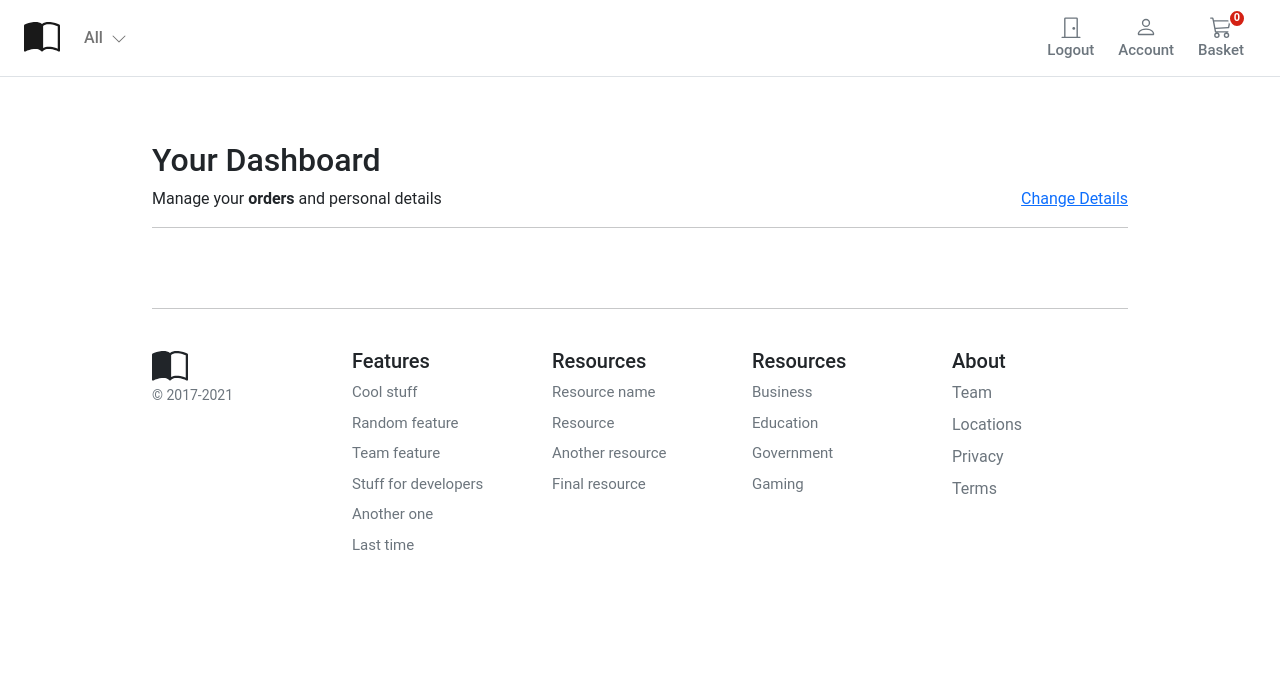
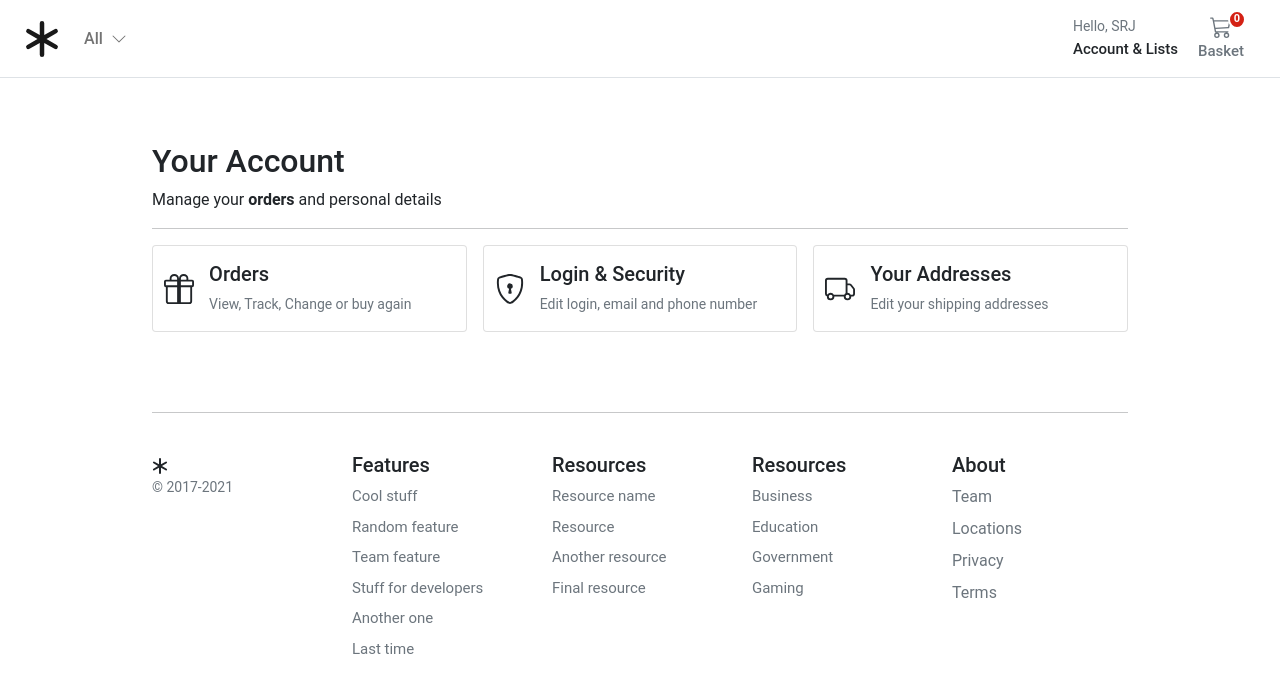
Before and after one commit to Im-SRJ/Django_Ecommerce_Store, a Django app: page /account/dashboard/ in a window 1280 px wide. Shown: the top 693 px of the page. Run offline with Django 4.2, Linux system fonts and the light colour scheme; a user stored in the database is signed in; data comes from the database, SQL or seed files in the repository; data that the repository does not hold is empty.

Commit message:
Managing Multiple Addresses
1. Build addresses CRUD system

```diff
--- a/account/admin.py
+++ b/account/admin.py
@@ -11,7 +11,7 @@ class CustomUserAdmin(admin.ModelAdmin):
     list_display = [
         "id",
         "email",
-        "username",
+        "name",
         "is_staff",
         "is_superuser",
     ]
--- a/account/urls.py
+++ b/account/urls.py
@@ -65,4 +65,9 @@ urlpatterns = [
         TemplateView.as_view(template_name="account/dashboard/delete_confirm.html"),
         name="delete_confirmation",
     ),
+    path("addresses/", views.view_address, name="addresses"),
+    path("add_address/", views.add_address, name="add_address"),
+    path("addresses/edit/<slug:id>/", views.edit_address, name="edit_address"),
+    path("addresses/delete/<slug:id>/", views.delete_address, name="delete_address"),
+    path("addresses/set_default/<slug:id>/", views.set_default, name="set_default"),
 ]
--- a/account/views.py
+++ b/account/views.py
@@ -1,16 +1,17 @@
 from django.contrib.auth import login, logout
 from django.contrib.auth.decorators import login_required
 from django.contrib.sites.shortcuts import get_current_site
-from django.http import HttpResponse
+from django.http import HttpResponse, HttpResponseRedirect
 from django.shortcuts import redirect, render
 from django.template.loader import render_to_string
+from django.urls import reverse
 from django.utils.encoding import force_bytes, force_str
 from django.utils.http import urlsafe_base64_decode, urlsafe_base64_encode
 
 from orders.views import user_orders
 
-from .forms import RegistrationForm, UserEditForm
-from .models import CustomUser
+from .forms import RegistrationForm, UserAddressForm, UserEditForm
+from .models import Address, CustomUser
 from .tokens import account_activation_token
 
 
@@ -92,3 +93,57 @@ def account_activate(request, uidb64, token):
         return redirect("dashboard")
     else:
         return render(request, "account/registration/activation_invalid.html")
+
+
+# Addresses
+
+
+@login_required
+def view_address(request):
+    addresses = Address.objects.filter(customer=request.user)
+    return render(request, "account/dashboard/addresses.html", {"addresses": addresses})
+
+
+@login_required
+def add_address(request):
+    if request.method == "POST":
+        address_form = UserAddressForm(data=request.POST)
+        if address_form.is_valid():
+            address_form = address_form.save(commit=False)
+            address_form.customer = request.user
+            address_form.save()
+            return HttpResponseRedirect(reverse("addresses"))
+    else:
+        address_form = UserAddressForm()
+    return render(
+        request, "account/dashboard/edit_addresses.html", {"form": address_form}
+    )
+
+
+@login_required
+def edit_address(request, id):
+    if request.method == "POST":
+        address = Address.objects.get(pk=id, customer=request.user)
+        address_form = UserAddressForm(instance=address, data=request.POST)
+        if address_form.is_valid():
+            address_form.save()
+            return HttpResponseRedirect(reverse("addresses"))
+    else:
+        address = Address.objects.get(pk=id, customer=request.user)
+        address_form = UserAddressForm(instance=address)
+    return render(
+        request, "account/dashboard/edit_addresses.html", {"form": address_form}
+    )
+
+
+@login_required
+def delete_address(request, id):
+    address = Address.objects.filter(pk=id, customer=request.user).delete()
+    return redirect("addresses")
+
+
+@login_required
+def set_default(request, id):
+    Address.objects.filter(customer=request.user, default=True).update(default=False)
+    Address.objects.filter(pk=id, customer=request.user).update(default=True)
+    return redirect("addresses")
--- a/templates/account/dashboard/dashboard.html
+++ b/templates/account/dashboard/dashboard.html
@@ -1,71 +1,79 @@
-{% extends "base.html" %}
+{% extends "../sub_base.html" %}
 {% block title %}Dashboard{% endblock %}
 
-{% block content %}
+{% block sub_content %}
 
-<div class="container">
   <div class="col-12">
-    <h1 class="h2">Your Dashboard</h1>
+    <h1 class="h2">Your Account</h1>
   </div>
   <div class="col-12 d-flex justify-content-between">
     <div>Manage your <b>orders</b> and personal details</div>
-    <div><a href="{% url 'edit_details' %}">Change Details</a></div>
+    {% comment %} <div><a href="{% url "account:edit_details" %}">Change Details</a></div> {% endcomment %}
   </div>
   <hr />
-</div>
-<div class="container">
-  {% for order in orders %}
-  <div class="row g-3">
-    <div class="col-12 bg-light p-3 d-flex justify-content-between">
-      <div class="d-flex d-flex-inline">
-        <div class="pe-3">{{ order.created }}</div>
-        <div class="dropdown">
-          <a class="text-reset text-decoration-none dropdown-toggle" href="#" role="link" id="dropdownLink"
-            data-bs-toggle="dropdown" aria-expanded="false">
-            Dispacted to
-            <svg xmlns="http://www.w3.org/2000/svg" width="12" height="12" fill="currentColor"
-              class="bi bi-chevron-down" viewBox="0 0 16 16">
-              <path fill-rule="evenodd"
-                d="M1.646 4.646a.5.5 0 0 1 .708 0L8 10.293l5.646-5.647a.5.5 0 0 1 .708.708l-6 6a.5.5 0 0 1-.708 0l-6-6a.5.5 0 0 1 0-.708z" />
+
+  <div class="row row-cols-1 row-cols-sm-2 row-cols-md-3 g-3">
+    <div class="col">
+      <a href="#" class="text-reset text-decoration-none" role="button" style="max-width: 540px;">
+      <div class="card mb-3">
+        <div class="row g-0">
+          <div class="col-2 position-relative">
+            <svg class="position-absolute top-50 start-50 translate-middle" xmlns="http://www.w3.org/2000/svg" width="30" height="30" fill="currentColor" class="bi bi-gift"
+              viewBox="0 0 16 16">
+              <path
+                d="M3 2.5a2.5 2.5 0 0 1 5 0 2.5 2.5 0 0 1 5 0v.006c0 .07 0 .27-.038.494H15a1 1 0 0 1 1 1v2a1 1 0 0 1-1 1v7.5a1.5 1.5 0 0 1-1.5 1.5h-11A1.5 1.5 0 0 1 1 14.5V7a1 1 0 0 1-1-1V4a1 1 0 0 1 1-1h2.038A2.968 2.968 0 0 1 3 2.506V2.5zm1.068.5H7v-.5a1.5 1.5 0 1 0-3 0c0 .085.002.274.045.43a.522.522 0 0 0 .023.07zM9 3h2.932a.56.56 0 0 0 .023-.07c.043-.156.045-.345.045-.43a1.5 1.5 0 0 0-3 0V3zM1 4v2h6V4H1zm8 0v2h6V4H9zm5 3H9v8h4.5a.5.5 0 0 0 .5-.5V7zm-7 8V7H2v7.5a.5.5 0 0 0 .5.5H7z" />
             </svg>
-          </a>
-          <ul class="dropdown-menu" aria-labelledby="dropdownLink">
-            <li class="item small">{{order.full_name}}</li>
-            <li class="item small">{{order.address1}}</li>
-            <li class="item small">{{order.address2}}</li>
-            <li class="item small">{{order.post_code}}</li>
-          </ul>
-        </div>
-      </div>
-      <div class="text-end">
-        Total paid: <span class="fw-bold">£{{ order.total_paid }}</span>
-      </div>
-    </div>
-    <div class="col-md-5 col-lg-4 order-md-last p-0 order-3">
-      <div class="d-grid gap-2 ">
-        <button class="btn btn-warning" type="button">Problem with order</button>
-        <button class="btn btn-light" type="button">Leave a review</button>
-      </div>
-    </div>
-    <div class="col-md-7 col-lg-8 p-0">
-      {% for item in order.items.all %}
-      <div class="card mb-3 border-0">
-        <div class="row g-0">
-          <div class="col-md-2 d-none d-md-block">
-            <img class="img-fluid" style="width:90px" src="{{item.product.image.url}}" />
           </div>
-          <div class="col-md-10">
-            <div class="card-body p-1">
-              <a class="text-decoration-none" href="{{ item.product.get_absolute_url }}">
-                <p class="card-text small">{{item.product|title}}</p>
-              </a>
+          <div class="col-10">
+            <div class="card-body ps-0 ps-md-1">
+              <h1 class="h5">Orders</h1>
+              <p class="card-text small text-muted">View, Track, Change or buy again</p>
             </div>
           </div>
         </div>
       </div>
-      {% endfor %}
+      </a>
     </div>
+    <div class="col">
+      <a href="{% url "edit_details" %}" class="text-reset text-decoration-none" role="button" style="max-width: 540px;">
+      <div class="card mb-3">
+        <div class="row g-0">
+          <div class="col-2 position-relative">
+            <svg class="position-absolute top-50 start-50 translate-middle" xmlns="http://www.w3.org/2000/svg" width="30" height="30" fill="currentColor" class="bi bi-shield-lock" viewBox="0 0 16 16">
+              <path d="M5.338 1.59a61.44 61.44 0 0 0-2.837.856.481.481 0 0 0-.328.39c-.554 4.157.726 7.19 2.253 9.188a10.725 10.725 0 0 0 2.287 2.233c.346.244.652.42.893.533.12.057.218.095.293.118a.55.55 0 0 0 .101.025.615.615 0 0 0 .1-.025c.076-.023.174-.061.294-.118.24-.113.547-.29.893-.533a10.726 10.726 0 0 0 2.287-2.233c1.527-1.997 2.807-5.031 2.253-9.188a.48.48 0 0 0-.328-.39c-.651-.213-1.75-.56-2.837-.855C9.552 1.29 8.531 1.067 8 1.067c-.53 0-1.552.223-2.662.524zM5.072.56C6.157.265 7.31 0 8 0s1.843.265 2.928.56c1.11.3 2.229.655 2.887.87a1.54 1.54 0 0 1 1.044 1.262c.596 4.477-.787 7.795-2.465 9.99a11.775 11.775 0 0 1-2.517 2.453 7.159 7.159 0 0 1-1.048.625c-.28.132-.581.24-.829.24s-.548-.108-.829-.24a7.158 7.158 0 0 1-1.048-.625 11.777 11.777 0 0 1-2.517-2.453C1.928 10.487.545 7.169 1.141 2.692A1.54 1.54 0 0 1 2.185 1.43 62.456 62.456 0 0 1 5.072.56z"/>
+              <path d="M9.5 6.5a1.5 1.5 0 0 1-1 1.415l.385 1.99a.5.5 0 0 1-.491.595h-.788a.5.5 0 0 1-.49-.595l.384-1.99a1.5 1.5 0 1 1 2-1.415z"/>
+            </svg>
+          </div>
+          <div class="col-10">
+            <div class="card-body ps-0 ps-md-1">
+              <h1 class="h5">Login & Security</h1>
+              <p class="card-text small text-muted">Edit login, email and phone number</p>
+            </div>
+          </div>
+        </div>
+      </div>
+      </a>
+    </div>
+    <div class="col">
+      <a href="{% url "addresses" %}" class="text-reset text-decoration-none" role="button" style="max-width: 540px;">
+      <div class="card mb-3">
+        <div class="row g-0">
+          <div class="col-2 position-relative">
+            <svg class="position-absolute top-50 start-50 translate-middle" xmlns="http://www.w3.org/2000/svg" width="30" height="30" fill="currentColor" class="bi bi-truck" viewBox="0 0 16 16">
+              <path d="M0 3.5A1.5 1.5 0 0 1 1.5 2h9A1.5 1.5 0 0 1 12 3.5V5h1.02a1.5 1.5 0 0 1 1.17.563l1.481 1.85a1.5 1.5 0 0 1 .329.938V10.5a1.5 1.5 0 0 1-1.5 1.5H14a2 2 0 1 1-4 0H5a2 2 0 1 1-3.998-.085A1.5 1.5 0 0 1 0 10.5v-7zm1.294 7.456A1.999 1.999 0 0 1 4.732 11h5.536a2.01 2.01 0 0 1 .732-.732V3.5a.5.5 0 0 0-.5-.5h-9a.5.5 0 0 0-.5.5v7a.5.5 0 0 0 .294.456zM12 10a2 2 0 0 1 1.732 1h.768a.5.5 0 0 0 .5-.5V8.35a.5.5 0 0 0-.11-.312l-1.48-1.85A.5.5 0 0 0 13.02 6H12v4zm-9 1a1 1 0 1 0 0 2 1 1 0 0 0 0-2zm9 0a1 1 0 1 0 0 2 1 1 0 0 0 0-2z"/>
+            </svg>
+          </div>
+          <div class="col-10">
+            <div class="card-body ps-0 ps-md-1">
+              <h1 class="h5">Your Addresses</h1>
+              <p class="card-text small text-muted">Edit your shipping addresses</p>
+            </div>
+          </div>
+        </div>
+      </div>
+      </a>
+    </div>
+
   </div>
-  {% endfor %}
-</div>
+
 {% endblock %}
--- a/templates/account/sub_base.html
+++ b/templates/account/sub_base.html
@@ -3,9 +3,9 @@
 {% block stylesheet %}{% static 'account/css/account.css' %}{% endblock %}
 
 {% block content %}
-<div class="container-fluid">
+<div class="container">
   <div class="login d-flex align-items-center">
-    <div class="col-12 col-md-6 col-lg-4 mx-auto">
+    <div class="col-12 col-md-12 col-lg-12 mx-auto">
       {% block sub_content %}{% endblock %}
     </div>
   </div>
--- a/templates/base.html
+++ b/templates/base.html
@@ -4,7 +4,7 @@
 
 <head>
   <meta charset="utf-8" />
-    <title>{% block title %}Store - Discount on Books & more{% endblock %}</title>
+  <title>{% block title %}Store - Low Prices in Books & more{% endblock %}</title>
   <meta name="viewport" content="width=device-width, initial-scale=1">
   <link href="https://cdn.jsdelivr.net/npm/bootstrap@5.0.0-beta1/dist/css/bootstrap.min.css" rel="stylesheet"
     integrity="sha384-giJF6kkoqNQ00vy+HMDP7azOuL0xtbfIcaT9wjKHr8RbDVddVHyTfAAsrekwKmP1" crossorigin="anonymous">
@@ -23,10 +23,10 @@
       <div class="container-fluid px-md-4">
         <div class="d-flex w-100 navbar-collapse">
           <a class="navbar-brand d-flex-inline" href="/">
-              <svg xmlns="http://www.w3.org/2000/svg" width="36" height="36" fill="currentColor" class="bi bi-book-half"
+            <svg xmlns="http://www.w3.org/2000/svg" width="36" height="36" fill="currentColor" class="bi bi-asterisk"
               viewBox="0 0 16 16">
               <path
-                  d="M8.5 2.687c.654-.689 1.782-.886 3.112-.752 1.234.124 2.503.523 3.388.893v9.923c-.918-.35-2.107-.692-3.287-.81-1.094-.111-2.278-.039-3.213.492V2.687zM8 1.783C7.015.936 5.587.81 4.287.94c-1.514.153-3.042.672-3.994 1.105A.5.5 0 0 0 0 2.5v11a.5.5 0 0 0 .707.455c.882-.4 2.303-.881 3.68-1.02 1.409-.142 2.59.087 3.223.877a.5.5 0 0 0 .78 0c.633-.79 1.814-1.019 3.222-.877 1.378.139 2.8.62 3.681 1.02A.5.5 0 0 0 16 13.5v-11a.5.5 0 0 0-.293-.455c-.952-.433-2.48-.952-3.994-1.105C10.413.809 8.985.936 8 1.783z" />
+                d="M8 0a1 1 0 0 1 1 1v5.268l4.562-2.634a1 1 0 1 1 1 1.732L10 8l4.562 2.634a1 1 0 1 1-1 1.732L9 9.732V15a1 1 0 1 1-2 0V9.732l-4.562 2.634a1 1 0 1 1-1-1.732L6 8 1.438 5.366a1 1 0 0 1 1-1.732L7 6.268V1a1 1 0 0 1 1-1z" />
             </svg>
           </a>
           <ul class="navbar-nav me-auto mb-2 mb-md-0">
@@ -41,10 +41,10 @@
                   </svg></i>
               </a>
               <ul class="dropdown-menu rounded-0 border-0" aria-labelledby="navbarDropdown">
-                  <li><a class="dropdown-item" href="{% url 'index' %}">All</a></li>
+                <li><a class="dropdown-item" href="{% url "index" %}">All</a></li>
                 {% for c in categories %}
                 <li {% if category.slug == c.slug %}class="selected" {% endif %}>
-                    <a class="dropdown-item" href="{{ c.get_absolute_url }}">{{c.name|title}}</a>
+                  <a class="dropdown-item" href="{{ c.get_absolute_url }}">{{ c.name|title }}</a>
                 </li>
                 {% endfor %}
               </ul>
@@ -62,51 +62,45 @@
             </div>
             <span class="fs15 fw500">Shop</span>
           </button>
-
+          <div>
+            <div class="collapse navbar-collapse" id="navbarSupportedContent2">
+              <ul class="navbar-nav me-auto mb-2 mb-lg-0">
+                <li class="nav-item dropdown">
+                  <a class="nav-link dropdown-toggle text-reset" href="#" id="navbarDropdown" role="button"
+                    data-bs-toggle="dropdown" aria-expanded="false">
+                    <div class="small text-muted">Hello,
                       {% if user.is_authenticated %}
-            <a type="button" role="button" href="{% url 'logout' %}"
+                        {{ request.user.name }}
+                      {% else %}
+                      Login
+                      {% endif %}
+                    </div>
+                    <span class="fs15 fw500">Account &amp; Lists
+                    </span>
+                    </span>
+                  </a>
+                  <div class="dropdown-menu rounded-0" aria-labelledby="navbarDropdown">
+                    <div class="card border-0">
+                      <div class="card-body">
+                        <h6 class="card-title">My Account</h6>
+                        <ul class="list-group list-group-flush dropdown-account-link">
+                          {% if user.is_authenticated %}
+                          <a href="{% url "dashboard" %}" class="text-reset small list-group-item p-0 pb-1 border-0 dropdown-account-link">Your Account</a>
+                          <a href="#" class="text-reset small list-group-item p-0 pb-1 border-0 dropdown-account-link">Orders</a>
+                          <a href="{% url "logout" %}" class="text-reset small list-group-item p-0 pb-1 border-0 dropdown-account-link">Logout</a>
+                          {% else %}
+                          <a href="{% url "login" %}" class="text-reset small list-group-item p-0 pb-1 border-0 dropdown-account-link">Login</a>
+                          {% endif %}
+                        </ul>
+                      </div>
+                    </div>
+                  </div>
+                </li>
+              </ul>
+            </div>
+          </div>
+          <a type="button" role="button" href="{% url "basket_summary" %}"
             class="btn btn-outline-secondary border-0 basket-btn">
-              <div>
-                <svg xmlns="http://www.w3.org/2000/svg" width="22" height="22" fill="currentColor"
-                  class="bi bi-door-closed" viewBox="0 0 16 16">
-                  <path
-                    d="M3 2a1 1 0 0 1 1-1h8a1 1 0 0 1 1 1v13h1.5a.5.5 0 0 1 0 1h-13a.5.5 0 0 1 0-1H3V2zm1 13h8V2H4v13z" />
-                  <path d="M9 9a1 1 0 1 0 2 0 1 1 0 0 0-2 0z" />
-                </svg>
-              </div>
-              <span class="fs15 fw500">Logout</span>
-            </a>
-            {% else %}
-            <a type="button" role="button" href="{% url 'login' %}"
-              class="btn btn-outline-secondary border-0 basket-btn">
-              <div>
-                <svg xmlns="http://www.w3.org/2000/svg" width="22" height="22" fill="currentColor"
-                  class="bi bi-door-closed" viewBox="0 0 16 16">
-                  <path
-                    d="M3 2a1 1 0 0 1 1-1h8a1 1 0 0 1 1 1v13h1.5a.5.5 0 0 1 0 1h-13a.5.5 0 0 1 0-1H3V2zm1 13h8V2H4v13z" />
-                  <path d="M9 9a1 1 0 1 0 2 0 1 1 0 0 0-2 0z" />
-                </svg>
-              </div>
-              <span class="fs15 fw500">Login</span>
-            </a>
-            {% endif %}
-
-
-            <a type="button" role="button" href="{% url 'dashboard' %}"
-              class="btn btn-outline-secondary border-0 basket-btn">
-              <div>
-                <svg xmlns="http://www.w3.org/2000/svg" width="22" height="22" fill="currentColor" class="bi bi-person"
-                  viewBox="0 0 16 16">
-                  <path
-                    d="M8 8a3 3 0 1 0 0-6 3 3 0 0 0 0 6zm2-3a2 2 0 1 1-4 0 2 2 0 0 1 4 0zm4 8c0 1-1 1-1 1H3s-1 0-1-1 1-4 6-4 6 3 6 4zm-1-.004c-.001-.246-.154-.986-.832-1.664C11.516 10.68 10.289 10 8 10c-2.29 0-3.516.68-4.168 1.332-.678.678-.83 1.418-.832 1.664h10z" />
-                </svg>
-              </div>
-              <span class="fs15 fw500">Account</span>
-            </a>
-
-            <a type="button" role="button" href="{% url 'basket_summary' %}"
-              class="btn btn-outline-secondary border-0 basket-btn">
-
             {% with total_qty=basket|length %}
             <div id="basket-qty" class="basket-qty">
               {% if total_qty > 0 %}
@@ -129,12 +123,22 @@
         <div class="d-md-none d-lg-none d-xl-none">
           <div class="collapse navbar-collapse" id="navbarCollapse">
             <ul class="navbar-nav me-auto mb-2 mb-md-0">
-                <li><a class="dropdown-item" href="{% url 'index' %}">All</a></li>
+              <li><a class="dropdown-item" href="{% url "index" %}">All</a></li>
               {% for c in categories %}
               <li {% if category.slug == c.slug %}class="selected" {% endif %}>
                 <a class="dropdown-item" href="{{ c.get_absolute_url }}">{{ c.name|title }}</a>
               </li>
               {% endfor %}
+            </ul>
+            <h6 class="card-title">My Account</h6>
+              <ul class="list-group list-group-flush dropdown-account-link">
+                {% if user.is_authenticated %}
+                <a href="{% url "dashboard" %}" class="dropdown-item">Your Account</a>
+                <a href="#" class="dropdown-item">Orders</a>
+                <a href="{% url "logout" %}" class="dropdown-item">Logout</a>
+                {% else %}
+                <a href="{% url "login" %}" class="dropdown-item">Login</a>
+                {% endif %}
               </ul>
           </div>
         </div>
@@ -154,10 +158,10 @@
     <hr>
     <div class="row pt-4">
       <div class="col-12 col-md">
-          <svg xmlns="http://www.w3.org/2000/svg" width="36" height="36" fill="currentColor" class="bi bi-book-half"
+        <svg xmlns="http://www.w3.org/2000/svg" width="16" height="16" fill="currentColor" class="bi bi-asterisk"
           viewBox="0 0 16 16">
           <path
-                  d="M8.5 2.687c.654-.689 1.782-.886 3.112-.752 1.234.124 2.503.523 3.388.893v9.923c-.918-.35-2.107-.692-3.287-.81-1.094-.111-2.278-.039-3.213.492V2.687zM8 1.783C7.015.936 5.587.81 4.287.94c-1.514.153-3.042.672-3.994 1.105A.5.5 0 0 0 0 2.5v11a.5.5 0 0 0 .707.455c.882-.4 2.303-.881 3.68-1.02 1.409-.142 2.59.087 3.223.877a.5.5 0 0 0 .78 0c.633-.79 1.814-1.019 3.222-.877 1.378.139 2.8.62 3.681 1.02A.5.5 0 0 0 16 13.5v-11a.5.5 0 0 0-.293-.455c-.952-.433-2.48-.952-3.994-1.105C10.413.809 8.985.936 8 1.783z" />
+            d="M8 0a1 1 0 0 1 1 1v5.268l4.562-2.634a1 1 0 1 1 1 1.732L10 8l4.562 2.634a1 1 0 1 1-1 1.732L9 9.732V15a1 1 0 1 1-2 0V9.732l-4.562 2.634a1 1 0 1 1-1-1.732L6 8 1.438 5.366a1 1 0 0 1 1-1.732L7 6.268V1a1 1 0 0 1 1-1z" />
         </svg>
         <small class="d-block mb-3 text-muted">&copy; 2017-2021</small>
       </div>
```
Also changed, not shown: account/forms.py (+35 -1 lines), account/models.py (+38 -16 lines), templates/account/dashboard/addresses.html (added, +63 -0 lines), templates/account/dashboard/edit_addresses.html (added, +43 -0 lines), account/migrations/0004_remove_customuser_about_and_more.py (added), db.sqlite3. Lines whose indentation alone changed are shown as unchanged.
